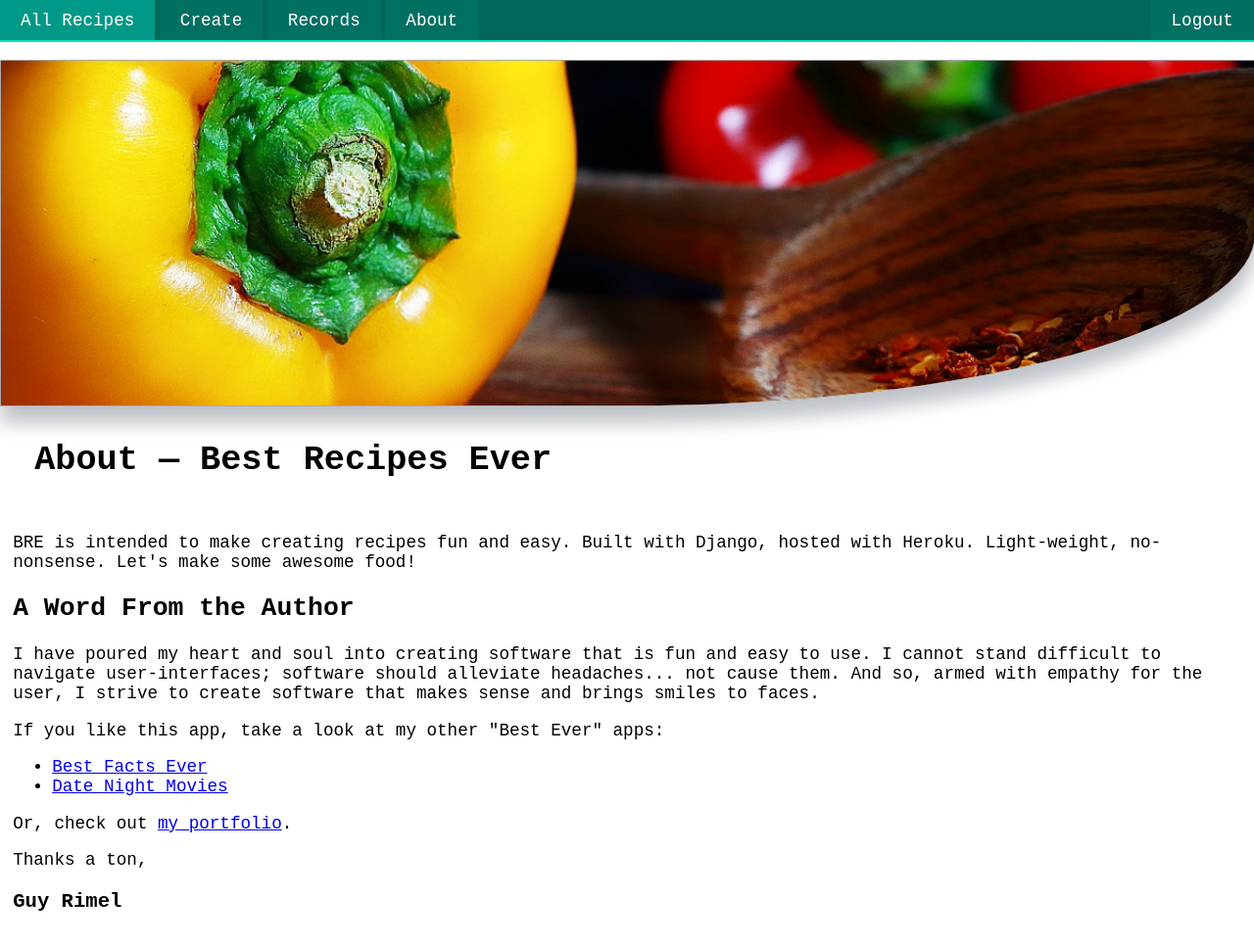
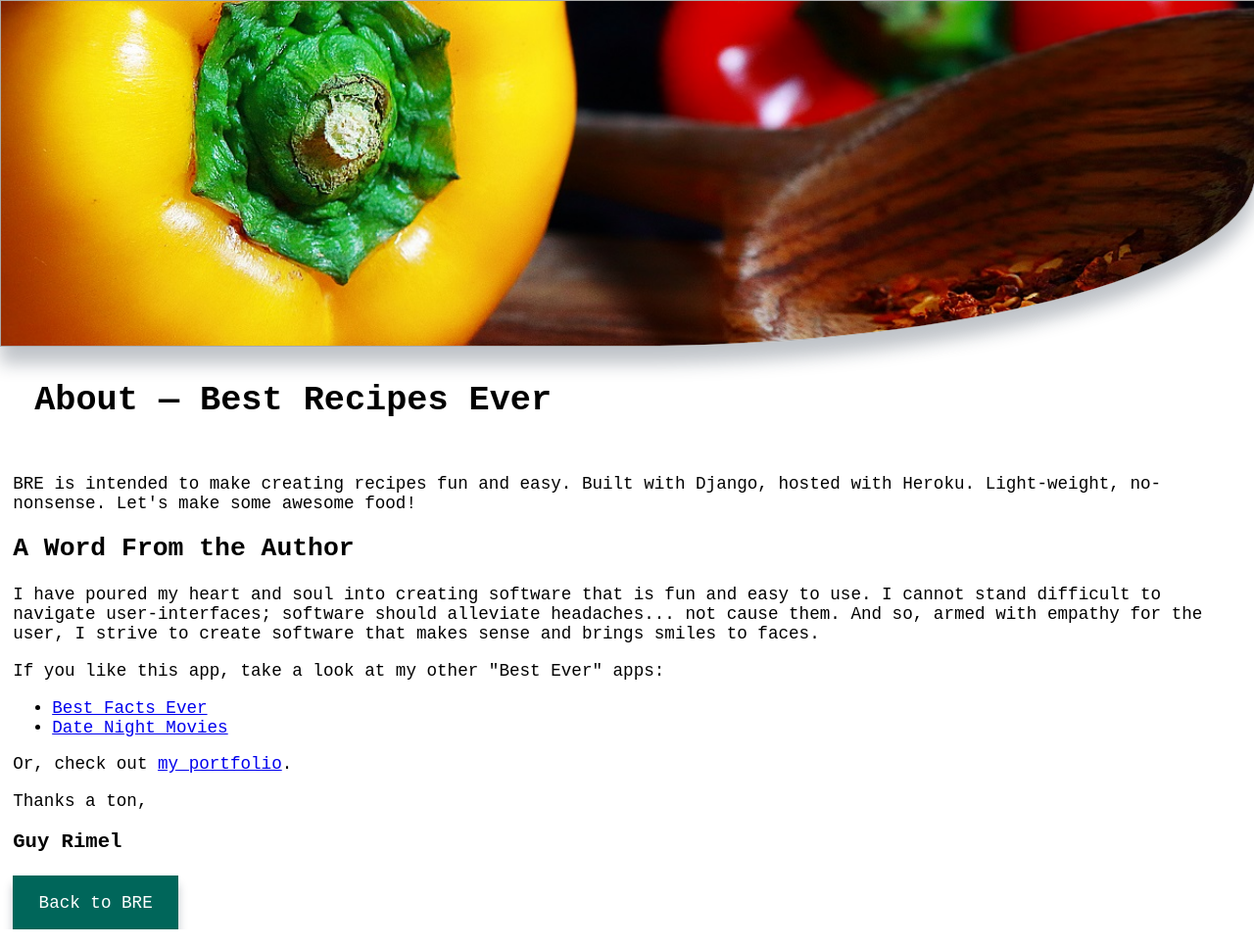
Before and after one commit to GuyRimel/BRE-Deployment, a Django app: page /about/ in a window 1280 px wide. Shown: the whole page at 98% size. Run offline with Django 4.2, Linux system fonts and the light colour scheme.

Commit message:
updated about links

```diff
--- a/recipes/templates/recipes/about.html
+++ b/recipes/templates/recipes/about.html
@@ -8,17 +8,8 @@
   <link rel='stylesheet' href="{% static 'recipes/css/draft.css' %}">
   <title>BRE Documentation</title>
 </head>
+
 <body>
-  <navbar>
-    <navbar__link-container>
-      <a href="{% url 'list' %}">All Recipes</a>
-      <a href="{% url 'create' %}">Create</a>
-      <a href="{% url 'records' %}">Records</a>
-      <a href="{% url 'about' %}">About</a>
-      <a href="{% url 'logout' %}">Logout</a>
-    </navbar__link-container>
-  </navbar>
-
   <div class="banner">
     <img src="{% static 'recipes/images/peppers_and_spoon.jpg' %}" alt="bell peppers and a spoon of pepper flakes" />
   </div>
@@ -43,6 +34,9 @@
     <p>Or, check out <a href="https://guyrimel.github.io/Portfolio-Site/">my portfolio</a>.</p>
     <p>Thanks a ton,</p>
     <h3>Guy Rimel</h3>
+
+    <br />
+    <a HREF="javascript:history.go(-1)" class="button-big">Back to BRE</a>
   </section>
 </body>
 </html>
--- a/recipes/templates/recipes/create.html
+++ b/recipes/templates/recipes/create.html
@@ -16,7 +16,7 @@
       <a href="{% url 'list' %}">All Recipes</a>
       <a href="{% url 'create' %}">Create</a>
       <a href="{% url 'records' %}">Records</a>
-      <a href="{% url 'about' %}" target="_blank">About</a>
+      <a href="{% url 'about' %}">About</a>
       <a href="{% url 'logout' %}">Logout</a>
     </navbar__link-container>
   </navbar>
--- a/recipes/templates/recipes/detail.html
+++ b/recipes/templates/recipes/detail.html
@@ -13,7 +13,7 @@
       <a href="{% url 'list' %}">All Recipes</a>
       <a href="{% url 'create' %}">Create</a>
       <a href="{% url 'records' %}">Records</a>
-      <a href="{% url 'about' %}" target="_blank">About</a>
+      <a href="{% url 'about' %}">About</a>
       <a href="{% url 'logout' %}">Logout</a>
     </navbar__link-container>
   </navbar>
--- a/recipes/templates/recipes/list.html
+++ b/recipes/templates/recipes/list.html
@@ -13,7 +13,7 @@
       <a href="{% url 'list' %}">All Recipes</a>
       <a href="{% url 'create' %}">Create</a>
       <a href="{% url 'records' %}">Records</a>
-      <a href="{% url 'about' %}" target="_blank">About</a>
+      <a href="{% url 'about' %}">About</a>
       <a href="{% url 'logout' %}">Logout</a>
     </navbar__link-container>
   </navbar>
--- a/recipes/templates/recipes/records.html
+++ b/recipes/templates/recipes/records.html
@@ -17,7 +17,7 @@
       <a href="{% url 'list' %}">All Recipes</a>
       <a href="{% url 'create' %}">Create</a>
       <a href="{% url 'records' %}">Records</a>
-      <a href="{% url 'about' %}" target="_blank">About</a>
+      <a href="{% url 'about' %}">About</a>
       <a href="{% url 'logout' %}">Logout</a>
     </navbar__link-container>
   </navbar>
--- a/recipes/templates/recipes/welcome.html
+++ b/recipes/templates/recipes/welcome.html
@@ -17,7 +17,7 @@
     <h1>Best Recipes Ever</h1>
     <p>This food is the best. Ever.</p>
     <a href="{% url 'login' %}" class="button-big">Login</a>
-    <a href="{% url 'about' %}" class="button-big secondary" target="_blank">About</a>
+    <a href="{% url 'about' %}" class="button-big secondary">About</a>
   </div>
 </body>
 </html>
```
